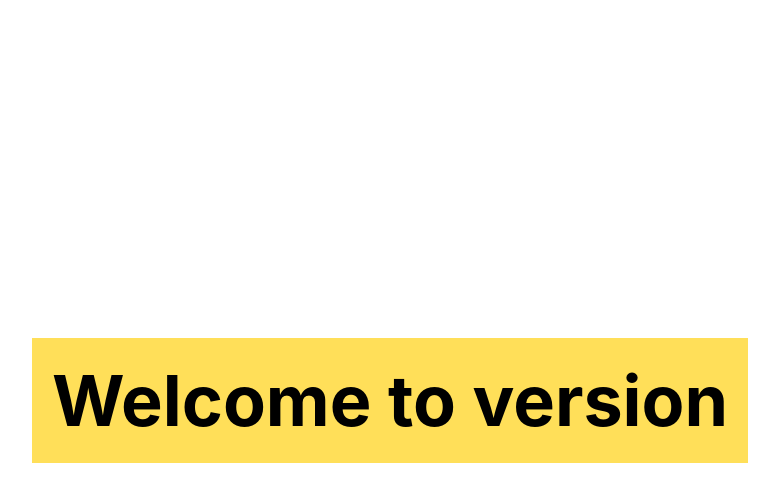
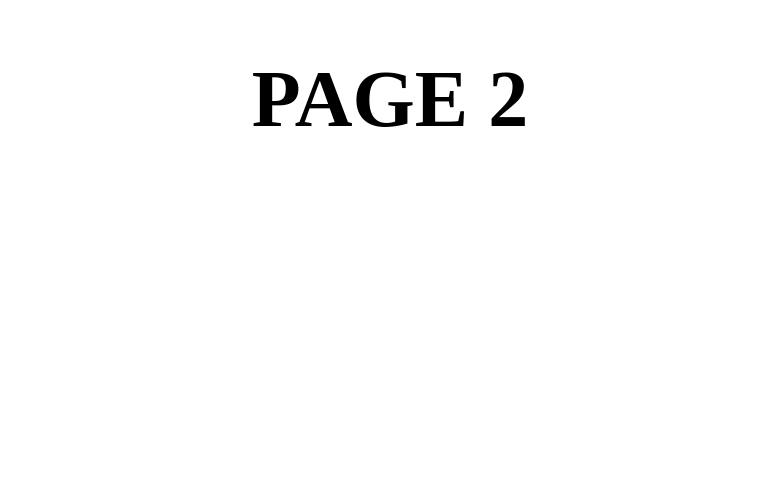
Before and after one commit to ilibilibom/nextjs, a Next.js app: page / in a window 1280 px wide. Shown: the top 502 px of the page, without its empty margins (250-1029 px from the left). Built offline with nearby package versions, Linux system fonts and the light colour scheme.

Commit message:
[aws-abtest-poc] - Dynamic imports

```diff
--- a/pages/_app.js
+++ /dev/null
@@ -1,7 +0,0 @@
-import '../styles/globals.css'
-
-function MyApp({ Component, pageProps }) {
-  return <Component {...pageProps} />
-}
-
-export default MyApp
--- a/pages/api/hello.js
+++ /dev/null
@@ -1,6 +0,0 @@
-// Next.js API route support: https://nextjs.org/docs/api-routes/introduction
-
-export default (req, res) => {
-  res.statusCode = 200
-  res.json({ name: 'John Doe' })
-}
--- a/pages/components/Title.js
+++ /dev/null
@@ -1,7 +0,0 @@
-export default function Title({backgroundColor, version}) {
-  return (
-    <h1 style={{backgroundColor: backgroundColor, padding: 20, fontSize: 70}}>
-        Welcome to version {version}
-    </h1>
-  )
-}
--- /dev/null
+++ b/pages/components/version1.js
@@ -0,0 +1,4 @@
+
+export default function Version1() {
+    return <h1 style={{textAlign: 'center', fontSize: 80}}>PAGE 1</h1>
+  }
--- /dev/null
+++ b/pages/components/version2.js
@@ -0,0 +1,3 @@
+export default function Version2() {
+  return <h1 style={{textAlign: 'center', fontSize: 80}}>PAGE 2</h1>
+  }
--- a/pages/index.js
+++ b/pages/index.js
@@ -1,29 +1,47 @@
-import Title from './components/Title'
-import styles from '../styles/Home.module.css'
+import dynamic from 'next/dynamic'
 import { useRouter } from 'next/router'
 
-function Home({props}) {
+function Home({is_abtest}) {
   const router = useRouter()
-  const {query:{v}} = router;
-  const backgroundColor = v === '1' ? "#03c8ff" : "#ffdf59";
+  // get initial props - graphql
+  // check if component props have the is_abtest=true
+  // check the headers to see if request has abtest_variant cookie
+  // if both are true load component
+  // else don't load
+  // console.log('is_abtest',is_abtest);
+  const DynamicComponent = dynamic(() => {
+    const {query:{version}} = router;
+    if(version===1){
+      return import('./components/version1')
+      }
+      else {
+        return import('./components/version2')
+      }
+    }
+  )
+
   return (
-    <div className={styles.container}>
-        <Title
-          backgroundColor={backgroundColor}
-          version={v}
-        />
+    <div>
+      <DynamicComponent />
     </div>
   )
 }
 
-// This gets called on every request
-export async function getServerSideProps(req) {
-  // Fetch data from external API
-  // const res = await fetch(`https://.../data`)
-  // const data = await res.json()
-
-  // Pass data to the page via props
-  return { props: { } }
+export const getStaticProps = async() => {
+  // const randomBoolean = Math.random() >= 0.5;
+  return ({
+    props: {
+      is_abtest:true
+    }
+  })
 }
 
-export default Home;
+// This function gets called at build time
+// export async function getStaticPaths() {
+//   return {paths: [
+//     { params: { id: '1' } },
+//     { params: { id: '2' } }
+//   ], fallback: false}
+// }
+
+export default Home
```
Also changed, not shown: pages/posts/[id].js (added, +42 -0 lines).
